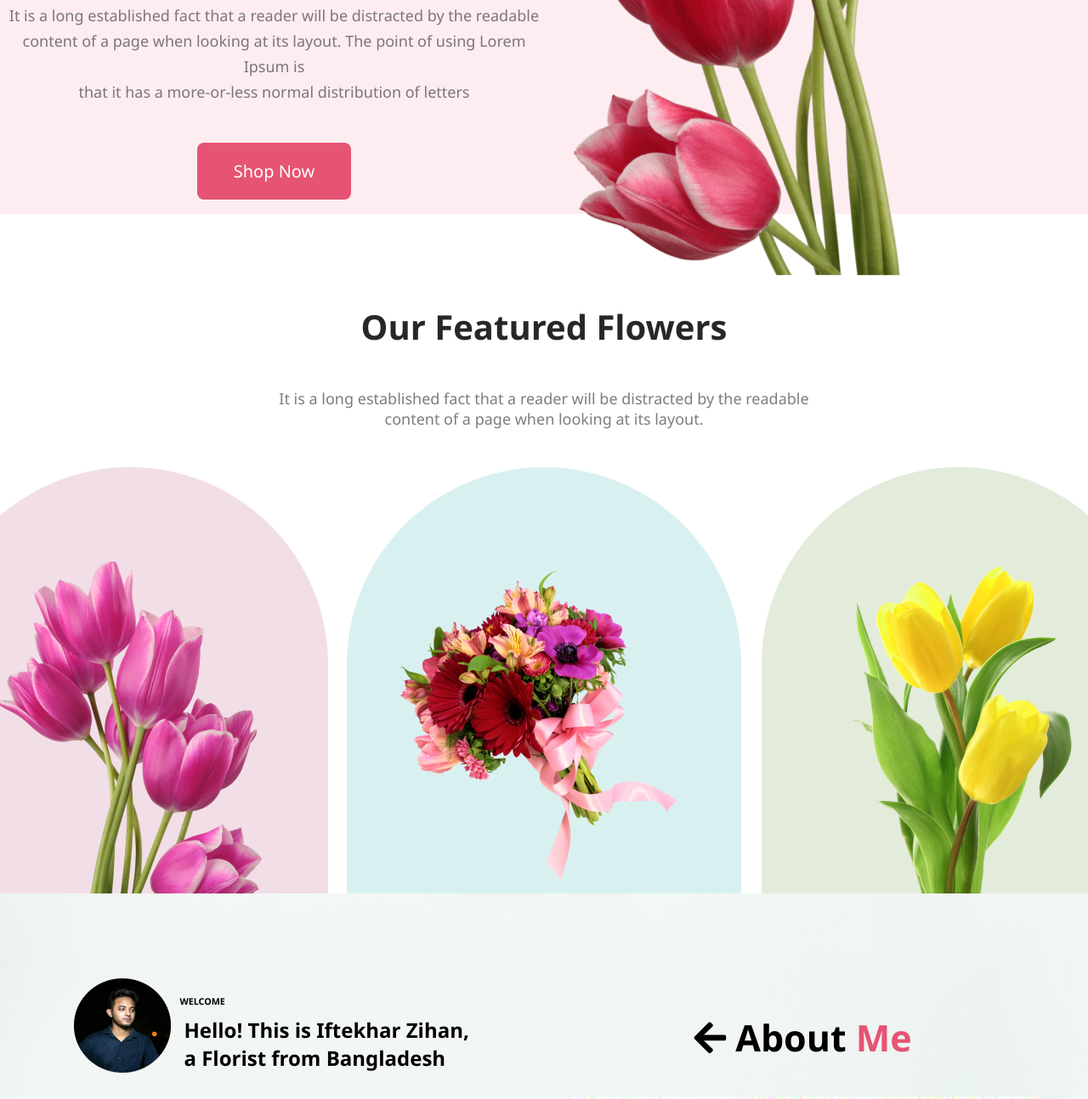
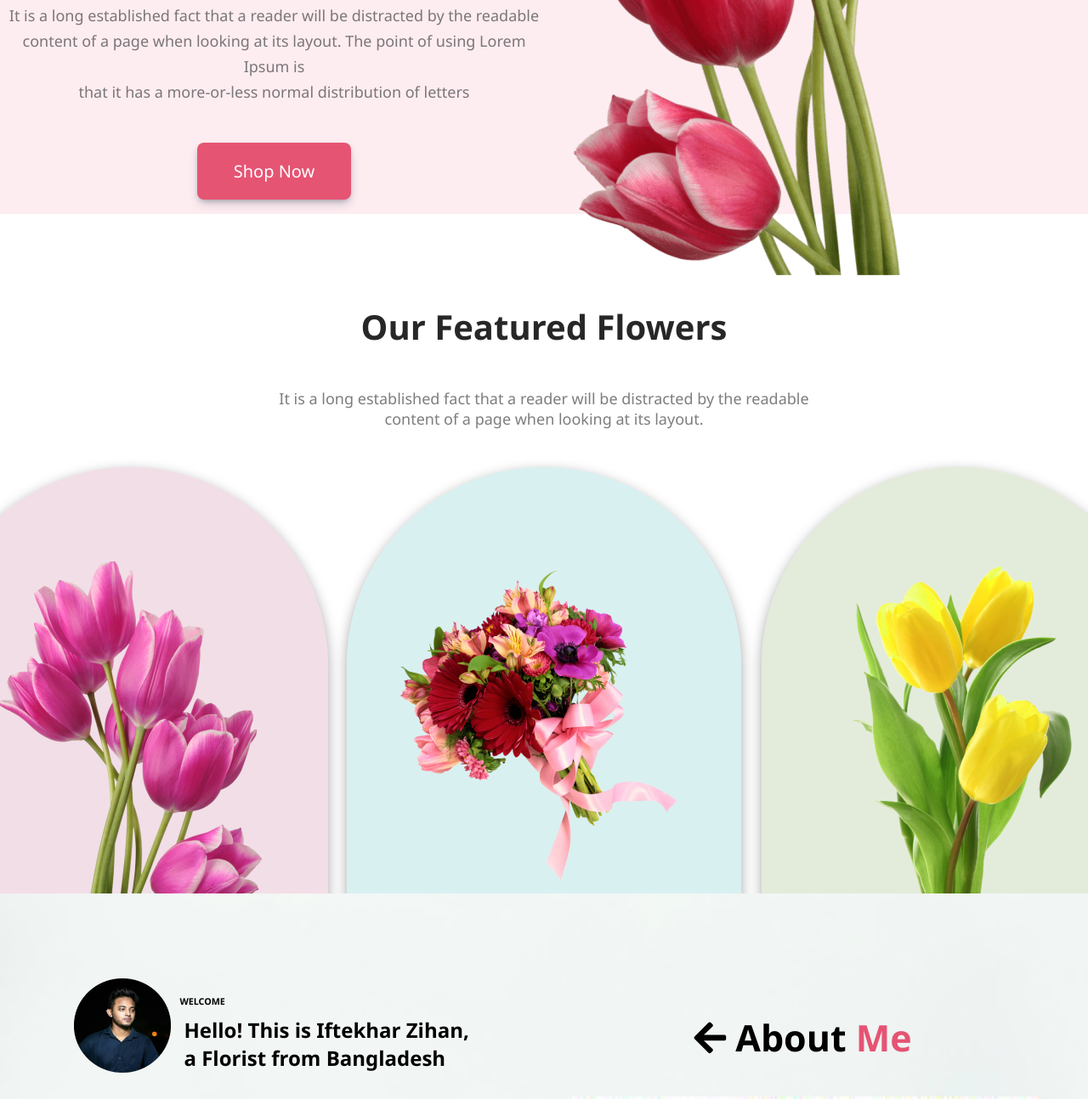
Before and after one commit to Zihankhann/my-first-assignment, a plain HTML site: page index.html in a window 1280 px wide. Shown: the part 444-1738 px from the top of the page at 85% size. Drawn offline with Linux system fonts and the light colour scheme.

Commit message:
last-submit-code

```diff
--- a/style/style.css
+++ b/style/style.css
@@ -39,6 +39,7 @@
     font-size: 20px;
     margin-top: 45px;
     cursor: pointer;
+    box-shadow: rgba(50, 50, 93, 0.25) 0px 6px 12px -2px, rgba(0, 0, 0, 0.3) 0px 3px 7px -3px;
 }
 
 .header-right {
@@ -75,6 +76,7 @@
     justify-content: center;
     align-items: center;
     gap: 24px;
+
     /* padding-top: 160px; */
 }
 
@@ -82,18 +84,22 @@
     width: 464px;
     height: 538px;
 
+
 }
 
 .img1 {
     border-radius: 300px 300px 0px 0px;
     background: rgba(167, 33, 98, 0.15);
     padding: 110px 78px 0px;
+    box-shadow: rgba(0, 0, 0, 0.35) 0px 5px 15px;
 }
+
 
 .img2 {
     border-radius: 300px 300px 0px 0px;
     background: rgba(5, 151, 160, 0.15);
     padding: 117px 47px 51px;
+    box-shadow: rgba(0, 0, 0, 0.35) 0px 5px 15px;
 
 }
 
@@ -101,6 +107,7 @@
     border-radius: 300px 300px 0px 0px;
     background: rgba(71, 125, 17, 0.15);
     padding: 67px 75px 0px;
+    box-shadow: rgba(0, 0, 0, 0.35) 0px 5px 15px;
 
 }
 
@@ -111,7 +118,11 @@
     font-size: 24px;
     text-decoration-line: underline;
     padding-top: 20px;
+
 }
+
+.img-writing:hover{color: #E55473;}
+
 
 /* <!-- this is about me section --> */
 .about-me {
@@ -163,6 +174,7 @@ font-size: 18px;}
     /* padding-top: 95px; */
     padding-left: 30px;
     padding-top: 100px;
+
 }
 
 
@@ -206,6 +218,7 @@ font-size: 18px;}
     margin-top: 28px;
     cursor: pointer;
     margin-left: 75px;
+    box-shadow: rgba(0, 0, 0, 0.16) 0px 3px 6px, rgba(0, 0, 0, 0.23) 0px 3px 6px;
 }
 
 /* <!-- this is hot deal style css --> */
@@ -293,6 +306,7 @@ font-size: 18px;}
     height: 280px;
     width: 250px;
     padding-right: 15px;
+
 }
 
 /* <!-- this is latest deal section --> */
```
